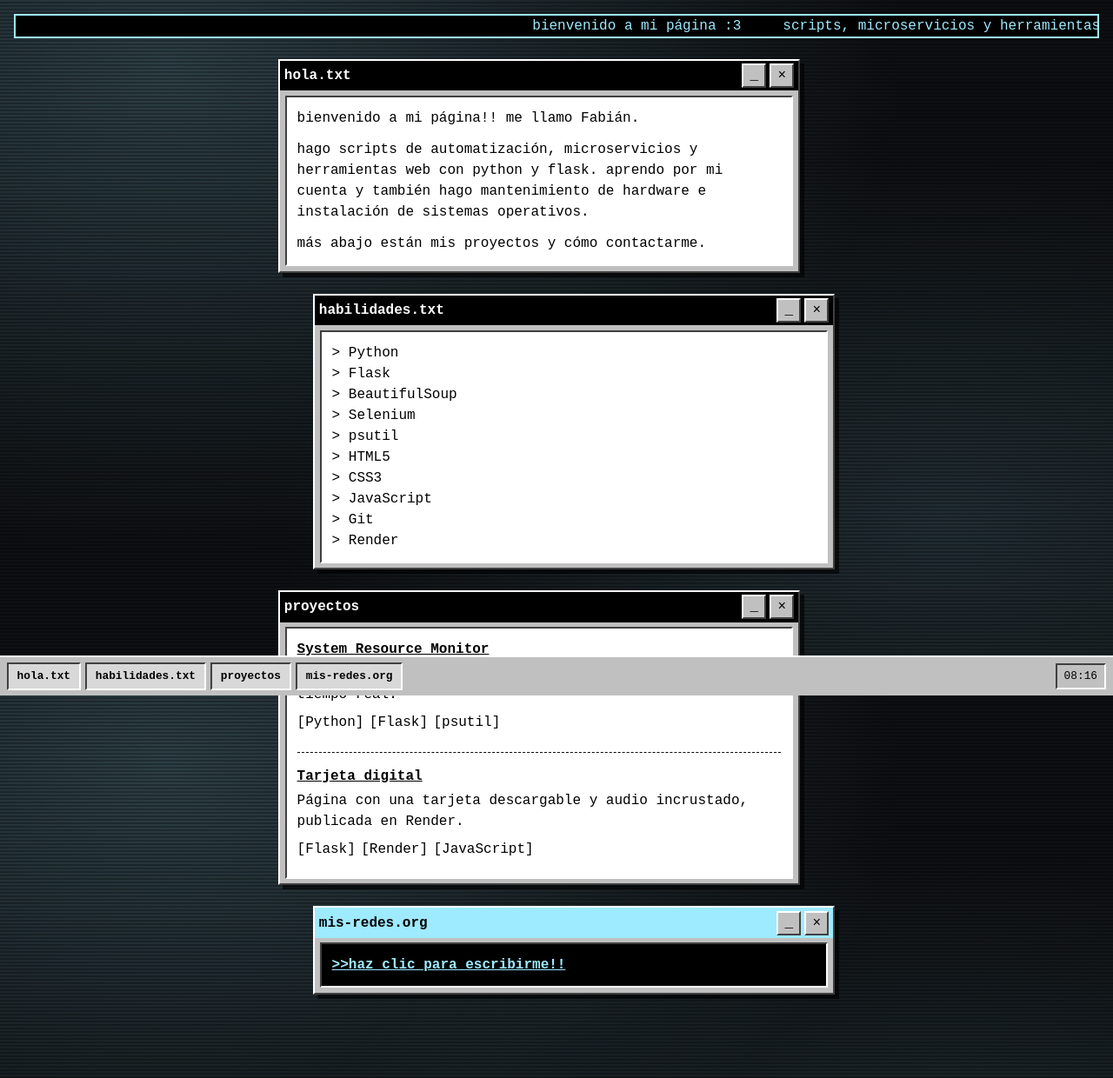
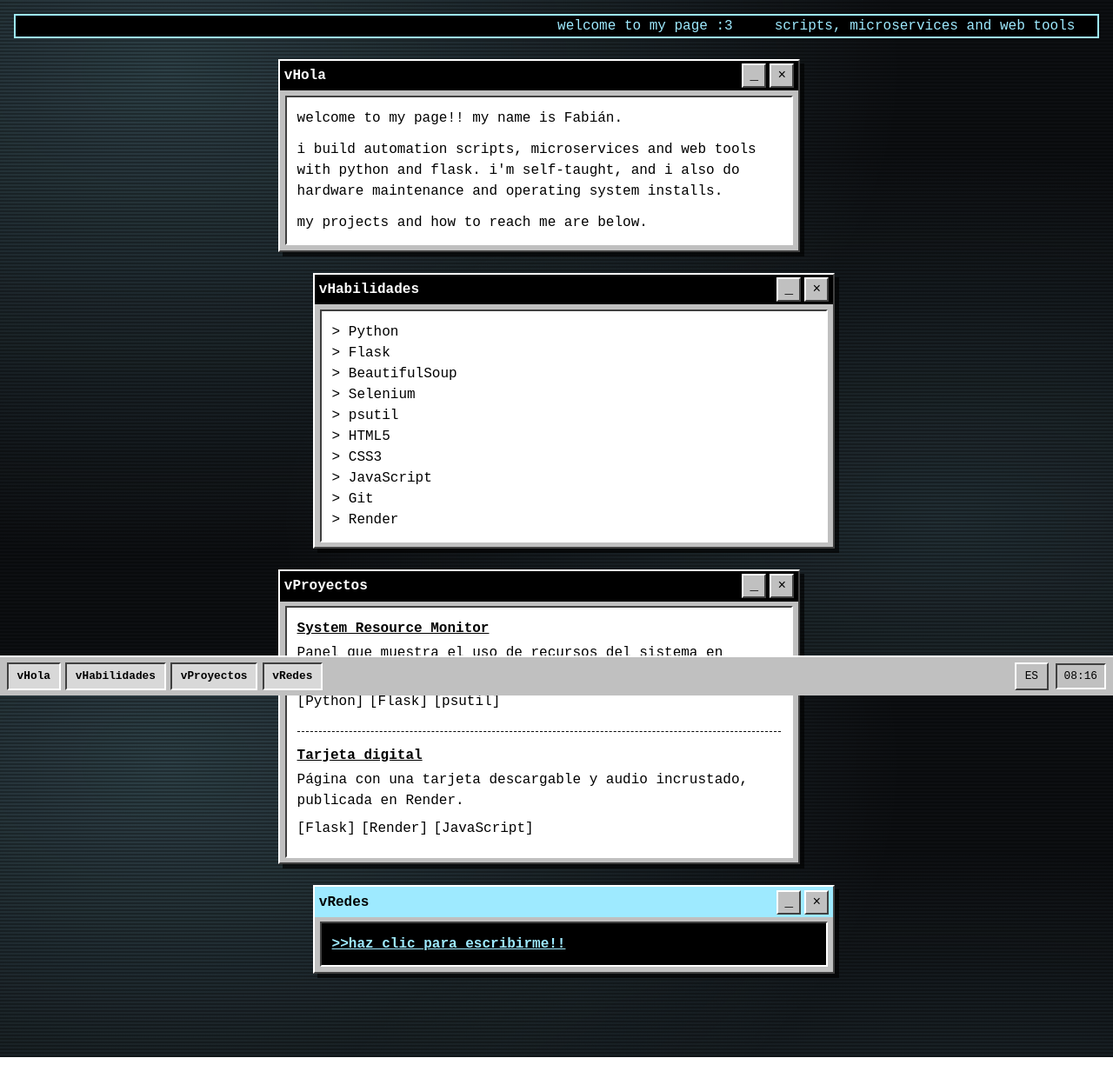
Before and after one commit to SukoseGG/Portafolio, a Flask app: page / in a window 1280 px wide. Shown: the whole page at 87% size. After the commit the page ends 1216 px from the top, so only its background shows below. Run offline with Flask 3, Linux system fonts and the light colour scheme.

Commit message:
Translate index.html content to English

```diff
--- a/templates/index.html
+++ b/templates/index.html
@@ -1,45 +1,46 @@
 <!DOCTYPE html>
-<html lang="es">
+<html lang="en">
 <head>
 <meta charset="UTF-8">
 <meta name="viewport" content="width=device-width, initial-scale=1, viewport-fit=cover">
-<title>Fabián | Portafolio</title>
-<meta name="description" content="Portafolio de desarrollo con Python, Flask y web.">
+<title>Fabián | Portfolio</title>
+<meta name="description" content="Portfolio of a Python, Flask and web developer.">
 <link rel="stylesheet" href="{{ estatico('style.css') }}">
 <script src="{{ estatico('main.js') }}" defer></script>
 </head>
 <body>
-<h1 class="oculto">Portafolio de Fabián</h1>
+<h1 class="oculto" data-i18n="h1">Fabián's portfolio</h1>
 
 <div class="marquesina" aria-hidden="true">
-  <span>bienvenido a mi página :3 &nbsp;&nbsp;&nbsp; scripts, microservicios y herramientas web &nbsp;&nbsp;&nbsp; gracias por visitar</span>
+  <span data-i18n="marquesina">welcome to my page :3 &nbsp;&nbsp;&nbsp; scripts, microservices and web tools &nbsp;&nbsp;&nbsp; thanks for visiting</span>
 </div>
 
 <main class="escritorio">
-  <section class="ventana" data-titulo="hola.txt">
+  <section class="ventana" data-titulo="vHola">
     <div class="contenido">
-      <p>bienvenido a mi página!! me llamo Fabián.</p>
-      <p>hago scripts de automatización, microservicios y herramientas web con python y flask. aprendo por mi cuenta y también hago mantenimiento de hardware e instalación de sistemas operativos.</p>
-      <p>más abajo están mis proyectos y cómo contactarme.</p>
+      <p data-i18n="p1">welcome to my page!! my name is Fabián.</p>
+      <p data-i18n="p2">i build automation scripts, microservices and web tools with python and flask. i'm self-taught, and i also do hardware maintenance and operating system installs.</p>
+      <p data-i18n="p3">my projects and how to reach me are below.</p>
     </div>
   </section>
 
-  <section class="ventana" data-titulo="habilidades.txt">
+  <section class="ventana" data-titulo="vHabilidades">
     <div class="contenido"><ul id="habilidades" class="lista"></ul></div>
   </section>
 
-  <section class="ventana" data-titulo="proyectos">
+  <section class="ventana" data-titulo="vProyectos">
     <div class="contenido" id="proyectos-lista"></div>
   </section>
 
-  <section class="ventana acento" data-titulo="mis-redes.org">
+  <section class="ventana acento" data-titulo="vRedes">
     <div class="contenido negra"><ul id="contacto-lista" class="lista-redes"></ul></div>
   </section>
 </main>
 
-<nav class="tareas" aria-label="Ventanas">
+<nav class="tareas" id="tareas" aria-label="Windows">
   <div id="tareas-lista"></div>
+  <button type="button" id="idioma">ES</button>
   <span id="reloj"></span>
 </nav>
 </body>
-    </html>
+  </html>
```
